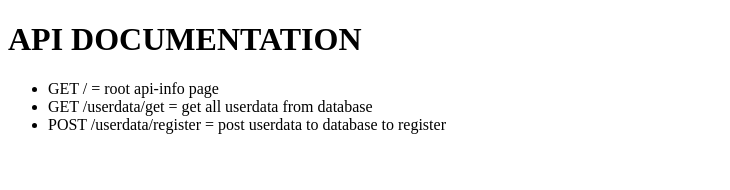
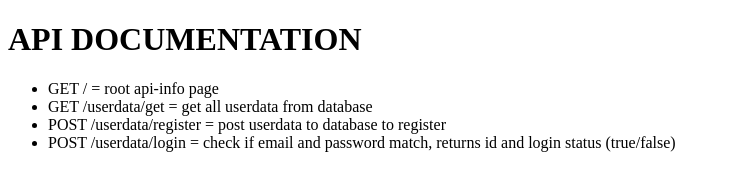
Before and after one commit to EHB-MCT/web2-backend-Matthias-VdC, a website: page public/api-info.html in a window 1280 px wide. Shown: the whole page, without its empty margins (0-730 px from the left). Drawn offline with Linux system fonts and the light colour scheme.

Commit message:
Html updated with login

```diff
--- a/public/api-info.html
+++ b/public/api-info.html
@@ -15,6 +15,7 @@
         <li>GET / = root api-info page</li>
         <li>GET /userdata/get = get all userdata from database</li>
         <li>POST /userdata/register = post userdata to database to register</li>
+        <li>POST /userdata/login = check if email and password match, returns id and login status (true/false)</li>
     </ul>
 
 </body>
```
